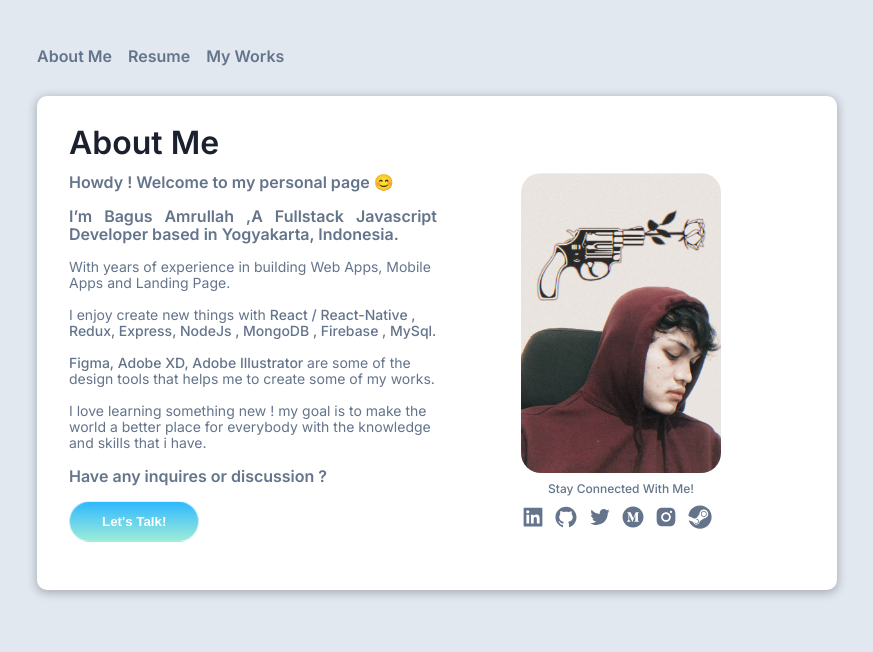
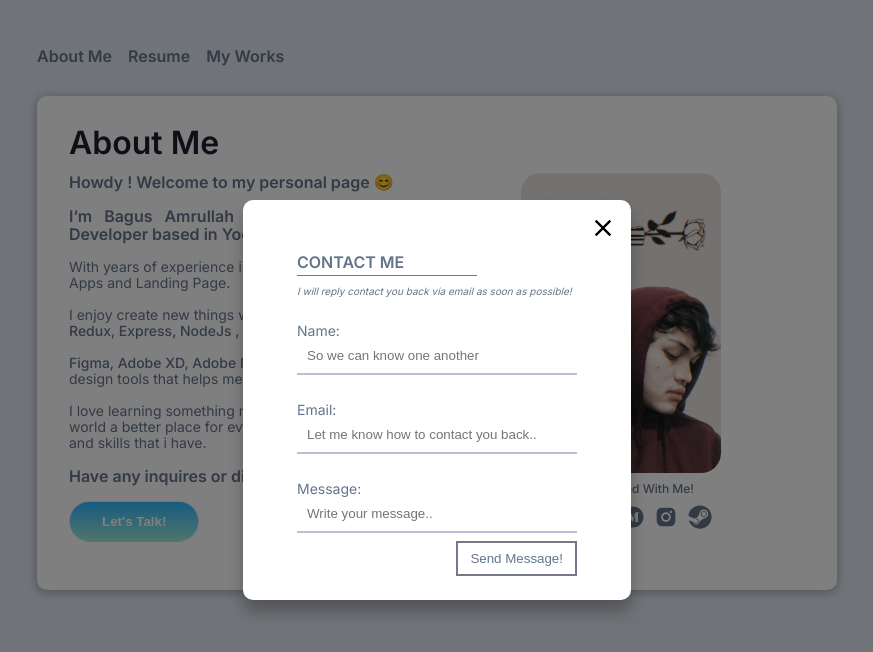
Before and after one commit to bagusaff/personal-website, a Next.js app: page / in a window 1280 px wide. Both pictures are taken after a click on the button "Let's Talk!". Shown: the top 652 px of the page, without its empty margins (203-1076 px from the left). Built offline with nearby package versions, Linux system fonts and the light colour scheme.

Commit message:
add features, see README

```diff
--- /dev/null
+++ b/components/ContactModal.js
@@ -0,0 +1,170 @@
+import React, { useState } from "react";
+import Modal from "react-responsive-modal";
+import styled from "styled-components";
+import emailjs from "emailjs-com";
+import { ToastContainer, toast } from "react-toastify";
+
+import Spinner from "./Misc/Spinner";
+import "react-responsive-modal/styles.css";
+import "react-toastify/dist/ReactToastify.css";
+const ContactModal = ({ open, onCloseModal }) => {
+  const [loading, setLoading] = useState(false);
+  const [isSuccess, setIsSuccess] = useState(false);
+
+  const sendEmail = (e) => {
+    e.preventDefault();
+    setLoading(true);
+    emailjs
+      .sendForm(
+        process.env.SERVICE_ID,
+        process.env.TEMPLATE_ID,
+        e.target,
+        process.env.USER_ID
+      )
+      .then(
+        (result) => {
+          setLoading(false);
+          setIsSuccess(true);
+          notify();
+          console.log(result.text);
+        },
+        (error) => {
+          setLoading(false);
+          notifyError();
+          console.log(error.text);
+        }
+      );
+  };
+
+  const notify = () =>
+    toast.success("Message has ben sent! I will reply to you ASAP 😊", {
+      position: "bottom-center",
+      autoClose: 5000,
+      hideProgressBar: false,
+      closeOnClick: true,
+      pauseOnHover: true,
+      draggable: true,
+      progress: undefined,
+    });
+  const notifyError = () =>
+    toast.error("Error, something happened! Please try again", {
+      position: "bottom-center",
+      autoClose: 5000,
+      hideProgressBar: false,
+      closeOnClick: true,
+      pauseOnHover: true,
+      draggable: true,
+      progress: undefined,
+    });
+
+  return (
+    <Modal open={open} onClose={onCloseModal} center={true} styles={ModalStyle}>
+      <Form onSubmit={sendEmail}>
+        <ToastContainer />
+        <Title>CONTACT ME</Title>
+        <SecondTitle>
+          I will reply contact you back via email as soon as possible!
+        </SecondTitle>
+        <Header type="Name:">
+          <Input
+            type="text"
+            name="name"
+            placeholder="So we can know one another"
+          ></Input>
+        </Header>
+        <Header type="Email:">
+          <Input
+            type="email"
+            name="email"
+            placeholder="Let me know how to contact you back.."
+          ></Input>
+        </Header>
+        <Header type="Message:">
+          <Input
+            type="text"
+            name="message"
+            placeholder="Write your message.."
+          ></Input>
+        </Header>
+        {!loading ? (
+          <ButtonSubmit type="submit" value="Send Message!" />
+        ) : (
+          <Spinner />
+        )}
+      </Form>
+    </Modal>
+  );
+};
+
+export default ContactModal;
+
+const ModalStyle = {
+  modal: {
+    borderRadius: "10px",
+    padding: "1.5rem",
+  },
+};
+
+const Form = styled.form`
+  width: 340px;
+  height: auto;
+  border-radius: 8px;
+  padding: 20px 30px;
+  max-width: calc(100vw - 40px);
+  box-sizing: border-box;
+  position: relative;
+`;
+
+const Title = styled.h2`
+  margin: 10px 0;
+  padding-bottom: 5px;
+  width: 180px;
+  color: #64748b;
+  font-weight: 600;
+  border-bottom: 1px solid #78788c;
+`;
+
+const SecondTitle = styled.h3`
+  font-size: 10px;
+  font-style: italic;
+  color: #64748b;
+`;
+
+const Header = styled.p`
+  ::before {
+    content: attr(type);
+    display: block;
+    margin: 28px 0 0;
+    font-size: 14px;
+    color: #64748b;
+  }
+`;
+
+const Input = styled.input`
+  width: 100%;
+  padding: 10px;
+  box-sizing: border-box;
+  background: none;
+  outline: none;
+  resize: none;
+  border: 0;
+  transition: all 0.3s;
+  border-bottom: 2px solid #bebed2;
+`;
+
+const ButtonSubmit = styled.input.attrs({
+  type: "submit",
+})`
+  float: right;
+  padding: 8px 12px;
+  margin: 8px 0 0;
+  border: 2px solid #78788c;
+  background: 0;
+  color: #64748b;
+  cursor: pointer;
+  transition: all 0.3s;
+  :hover {
+    background: #78788c;
+    color: #fff;
+  }
+`;
--- /dev/null
+++ b/components/Misc/Spinner.js
@@ -0,0 +1,51 @@
+import React from "react";
+import styled from "styled-components";
+
+const Spinner = () => (
+  <StyledSpinner viewBox="0 0 50 50">
+    <circle
+      className="path"
+      cx="25"
+      cy="25"
+      r="20"
+      fill="none"
+      strokeWidth="4"
+    />
+  </StyledSpinner>
+);
+
+const StyledSpinner = styled.svg`
+  animation: rotate 2s linear infinite;
+  display: flex;
+  width: 30px;
+  height: 30px;
+  margin: auto;
+  align-self: center;
+  & .path {
+    stroke: #5652bf;
+    stroke-linecap: round;
+    animation: dash 1.5s ease-in-out infinite;
+  }
+
+  @keyframes rotate {
+    100% {
+      transform: rotate(360deg);
+    }
+  }
+  @keyframes dash {
+    0% {
+      stroke-dasharray: 1, 150;
+      stroke-dashoffset: 0;
+    }
+    50% {
+      stroke-dasharray: 90, 150;
+      stroke-dashoffset: -35;
+    }
+    100% {
+      stroke-dasharray: 90, 150;
+      stroke-dashoffset: -124;
+    }
+  }
+`;
+
+export default Spinner;
--- a/next.config.js
+++ b/next.config.js
@@ -1,3 +1,5 @@
-module.exports = {
+const withTM = require("next-transpile-modules")(["emailjs-com"]);
+
+module.exports = withTM({
   reactStrictMode: true,
-}
+});
--- a/package.json
+++ b/package.json
@@ -9,14 +9,17 @@
     "lint": "next lint"
   },
   "dependencies": {
+    "emailjs-com": "^3.1.0",
     "framer-motion": "^4.1.17",
     "gray-matter": "^4.0.3",
     "marked": "^2.1.3",
     "next": "11.0.1",
+    "next-transpile-modules": "^8.0.0",
     "react": "17.0.2",
     "react-dom": "17.0.2",
     "react-icons": "^4.2.0",
     "react-responsive-modal": "^6.1.0",
+    "react-toastify": "^7.0.4",
     "styled-components": "^5.3.0"
   },
   "devDependencies": {
--- a/pages/index.js
+++ b/pages/index.js
@@ -1,3 +1,4 @@
+import { useState } from "react";
 import styled from "styled-components";
 import { motion } from "framer-motion";
 import {
@@ -20,8 +21,14 @@ import {
 } from "../components/Animations/index.animation";
 import Layout from "../components/Layout";
 import img from "../public/images/21342.jpg";
+import ContactModal from "../components/ContactModal";
 
 export default function Home() {
+  const [openModal, setOpenModal] = useState(false);
+
+  const onOpenModal = () => setOpenModal(true);
+  const onCloseModal = () => setOpenModal(false);
+
   return (
     <>
       <Head>
@@ -39,6 +46,7 @@ export default function Home() {
           transition={{ duration: 0.5 }}
         >
           <Title>About Me</Title>
+          <ContactModal open={openModal} onCloseModal={onCloseModal} />
           <Wrapper initial="hidden" animate="show" variants={wrapper}>
             <Left variants={item}>
               <Header variants={text}>
@@ -71,7 +79,11 @@ export default function Home() {
 
               <Header variants={text}>Have any inquires or discussion ?</Header>
               <ButtonWrapper variants={text}>
-                <Button whileHover={{ scale: 1.05 }} whileTap={{ scale: 0.95 }}>
+                <Button
+                  whileHover={{ scale: 1.05 }}
+                  whileTap={{ scale: 0.95 }}
+                  onClick={onOpenModal}
+                >
                   Let's Talk!
                 </Button>
               </ButtonWrapper>
```
Also changed, not shown: 2 other files (tests, documents, lock files or other folders).
